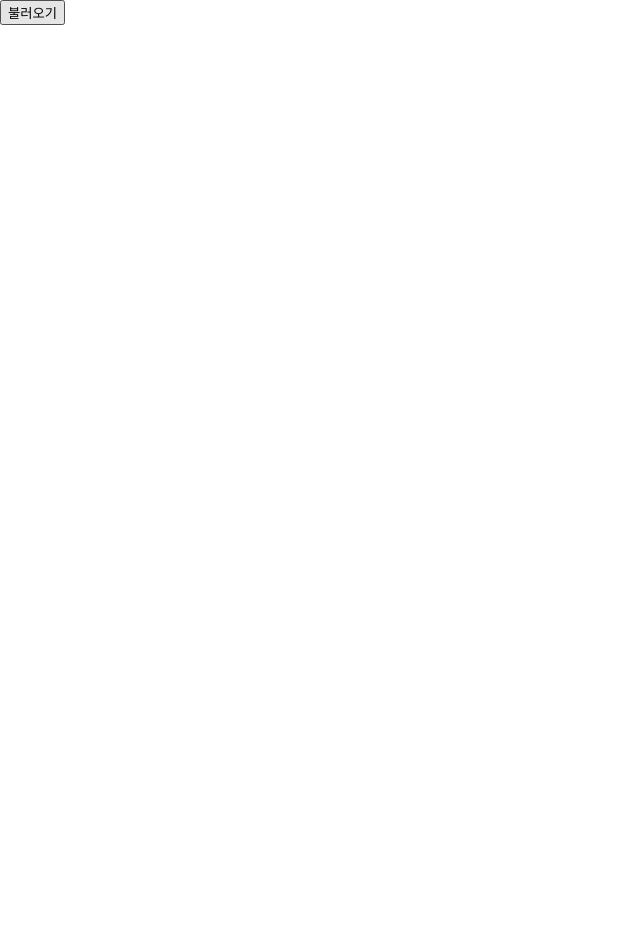
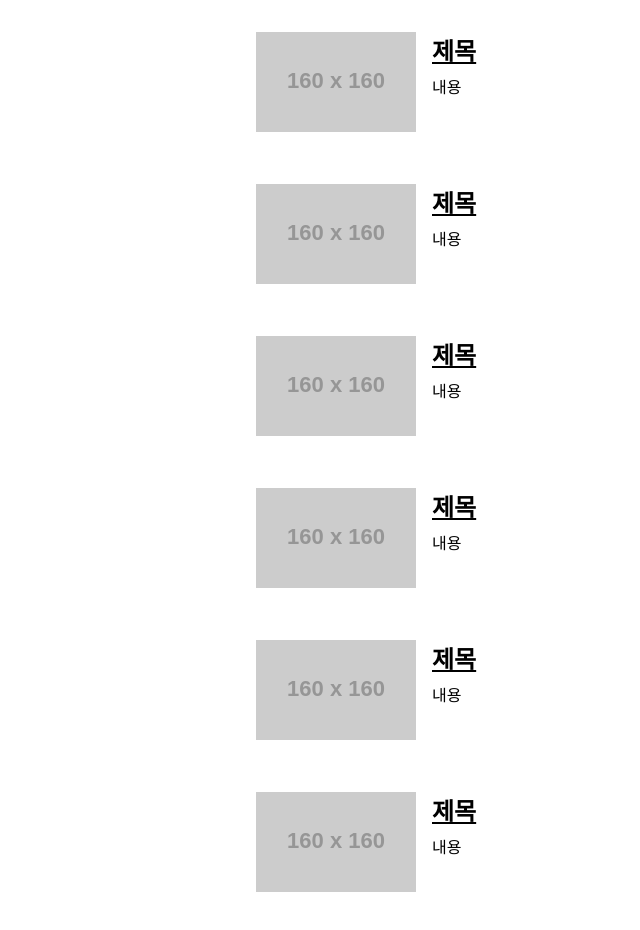
Before and after one commit to dy-kim92/news-viewer, a React (Create React App) app: page / in a window 1280 px wide. Shown: the top 930 px of the page, without its empty margins (0-640 px from the left). Before the commit the page ends 800 px from the top, so only its background shows below. Built offline with nearby package versions, Linux system fonts and the light colour scheme.

Commit message:
뉴스 뷰어 UI 만들기

```diff
--- a/package.json
+++ b/package.json
@@ -10,6 +10,7 @@
     "react": "^18.2.0",
     "react-dom": "^18.2.0",
     "react-scripts": "5.0.1",
+    "styled-components": "^5.3.9",
     "web-vitals": "^2.1.4"
   },
   "scripts": {
--- a/src/App.js
+++ b/src/App.js
@@ -1,33 +1,19 @@
-import { useState } from 'react';
-import axios from 'axios';
+import NewsList from './components/NewsList';
 
 const App = () => {
-    const [data, setData] = useState(null);
-    const onClick = async () => {
-        try {
-            const response = await axios.get(
-                'https://jsonplaceholder.typicode.com/todos/1',
-            );
-            setData(response.data);
-        } catch (e) {
-            console.log(e);
-        }
-    };
+    // const [data, setData] = useState(null);
+    // const onClick = async () => {
+    //     try {
+    //         const response = await axios.get(
+    //             'https://newsapi.org/v2/top-headlines?country=kr&apiKey=c58f460fad174a918b0ed8962a722011',
+    //         );
+    //         setData(response.data);
+    //     } catch (e) {
+    //         console.log(e);
+    //     }
+    // };
 
-    return (
-        <div>
-            <div>
-                <button onClick={onClick}>불러오기</button>
-            </div>
-            {data && (
-                <textarea
-                    rows={7}
-                    value={JSON.stringify(data, null, 2)}
-                    readOnly={true}
-                />
-            )}
-        </div>
-    );
+    return <NewsList />;
 };
 
 export default App;
--- /dev/null
+++ b/src/components/NewsItem.js
@@ -0,0 +1,60 @@
+import styled from 'styled-components';
+
+const NewsItemBlock = styled.div`
+    display: flex;
+
+    .thumbnail {
+        margin-right: 1rem;
+        img {
+            display: black;
+            width: 160px;
+            height: 100px;
+            object-fit: cover;
+        }
+    }
+
+    .contents {
+        h2 {
+            margin: 0;
+            a {
+                color: black;
+            }
+        }
+        p {
+            margin: 0;
+            line-height: 1.5;
+            margin-top: 0.5rem;
+            white-space: normal;
+        }
+    }
+
+    & + & {
+        margin-top: 3rem;
+    }
+`;
+
+const NewsItem = ({ article }) => {
+    const { title, description, url, urlToImage } = article;
+    return (
+        <NewsItemBlock>
+            {urlToImage && (
+                <div className="thumbnail">
+                    <a href={url} target="_blank" rel="noopener noreferrer">
+                        <img src={urlToImage} alt="thumbnail" />
+                    </a>
+                </div>
+            )}
+
+            <div className="contents">
+                <h2>
+                    <a href={url} target="_blank" rel="noopener noreferrer">
+                        {title}
+                    </a>
+                </h2>
+                <p>{description}</p>
+            </div>
+        </NewsItemBlock>
+    );
+};
+
+export default NewsItem;
--- /dev/null
+++ b/src/components/NewsList.js
@@ -0,0 +1,37 @@
+import styled from 'styled-components';
+import NewsItem from './NewsItem';
+
+const NewsListBlock = styled.div`
+    box-sizing: border-box;
+    padding-bottom: 3rem;
+    width: 768px;
+    margin: 0 auto;
+    margin-top: 2rem;
+    @media screen and (max-width: 768px) {
+        width: 100%;
+        padding-left: 1rem;
+        padding-right: 1rem;
+    }
+`;
+
+const sampleArticle = {
+    title: '제목',
+    description: '내용',
+    url: 'https://google.com',
+    urlToImage: 'https://via.placeholder.com/160',
+};
+
+const NewsList = () => {
+    return (
+        <NewsListBlock>
+            <NewsItem article={sampleArticle} />
+            <NewsItem article={sampleArticle} />
+            <NewsItem article={sampleArticle} />
+            <NewsItem article={sampleArticle} />
+            <NewsItem article={sampleArticle} />
+            <NewsItem article={sampleArticle} />
+        </NewsListBlock>
+    );
+};
+
+export default NewsList;
```
Also changed, not shown: 1 other file (tests, documents, lock files or other folders).
